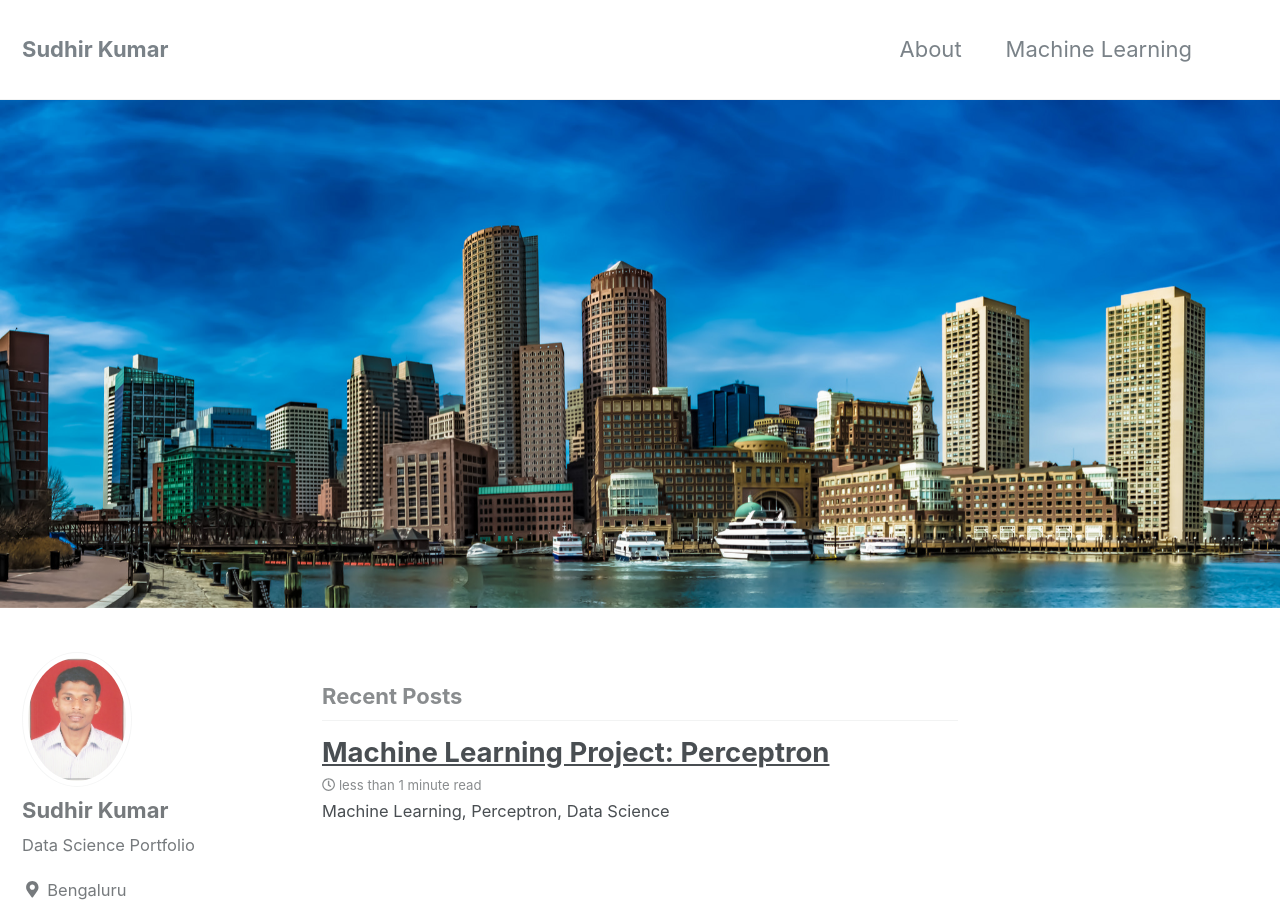
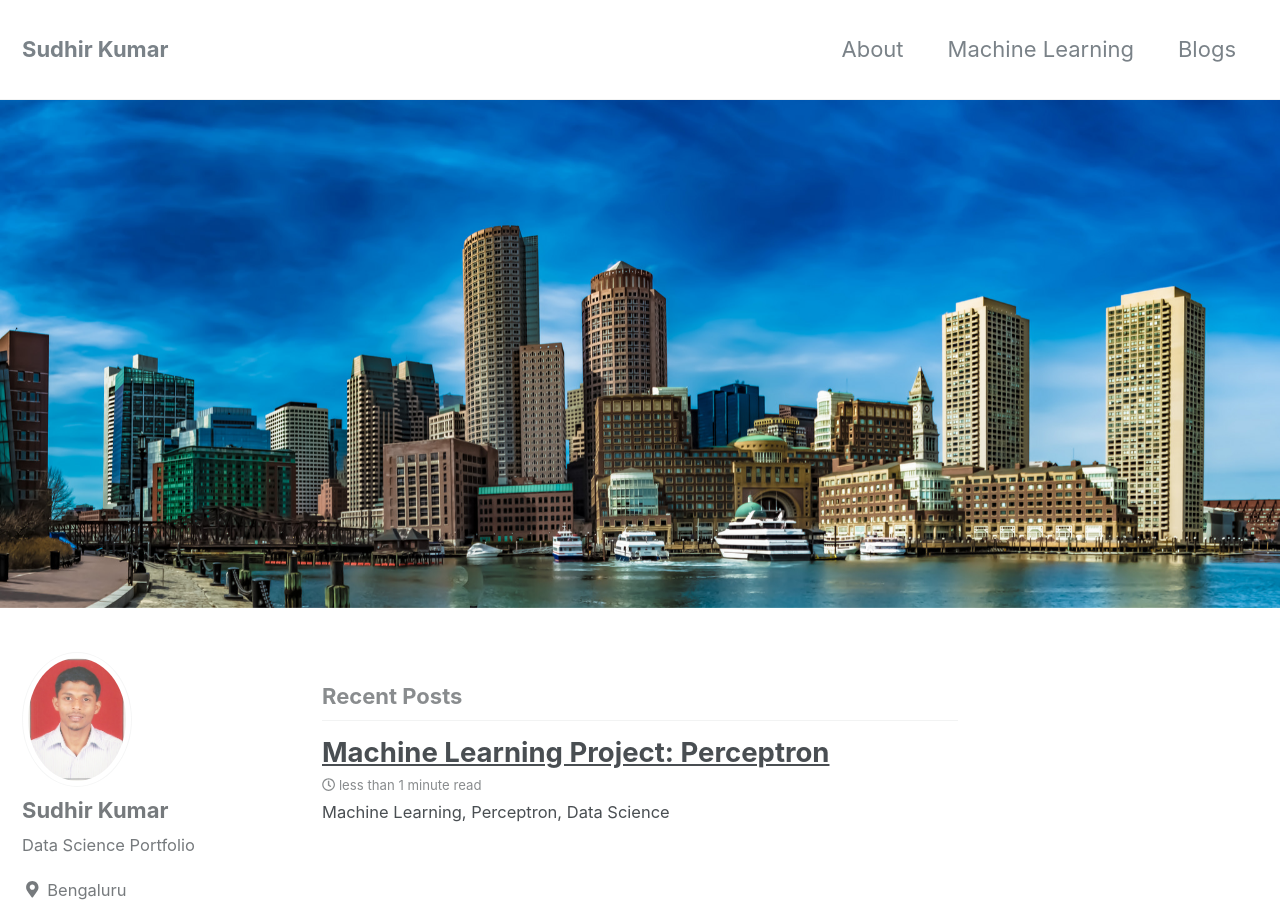
Before and after one commit to sudhirln92/sudhirln92.github.io, a Jekyll site: the page built from index.html, in a window 1280 px wide and 900 px high. Built offline with Jekyll 4.4.1, drawn with Linux system fonts in a browser that asks for light colours; nearby versions of some CDN libraries; the list of posts is cut into pages by our own code.

Commit message:
Portfolio

```diff
--- a/_data/navigation.yml
+++ b/_data/navigation.yml
@@ -4,7 +4,7 @@ main:
     url: /about/
   - title: "Machine Learning"
     url: /machine-learning/
-  - title:
+  - title: "Blogs"
     url: /blogs/
   # - title: "About"
   #   url: https://mmistakes.github.io/minimal-mistakes/about/
```
